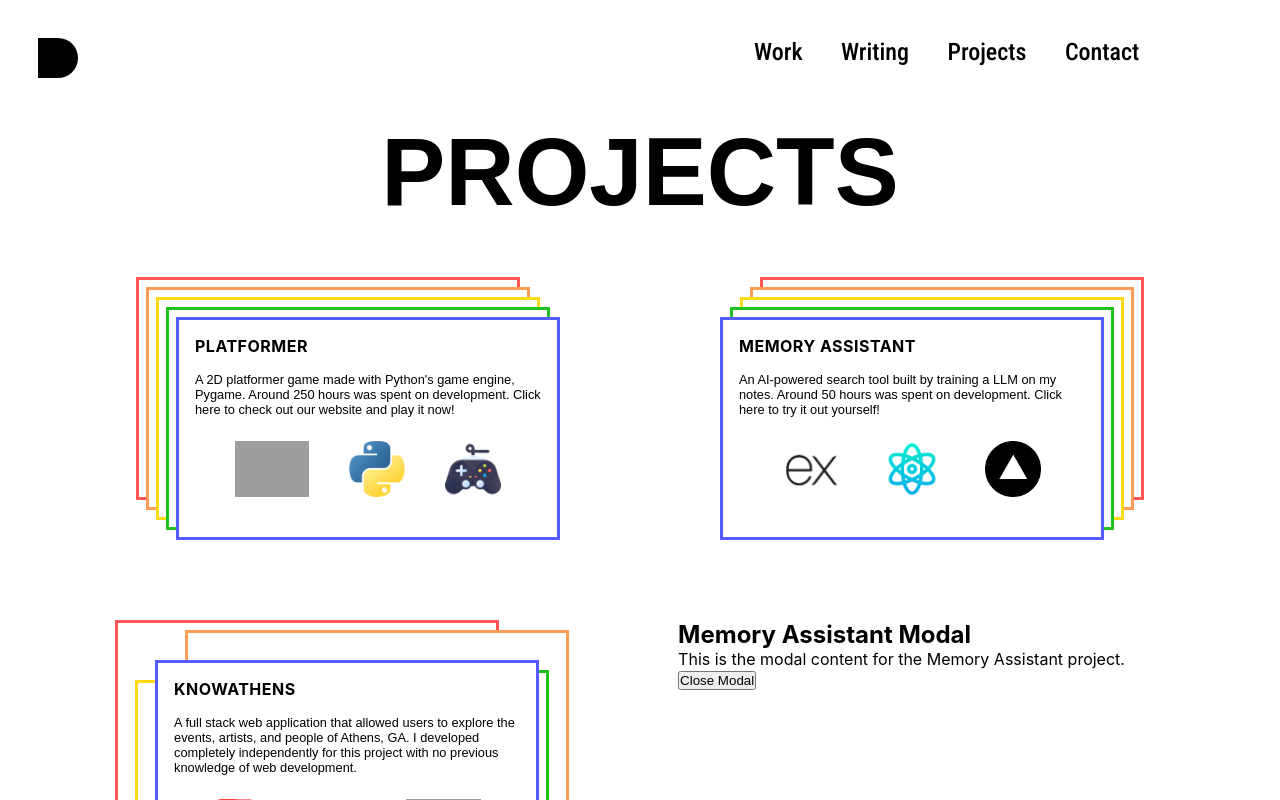
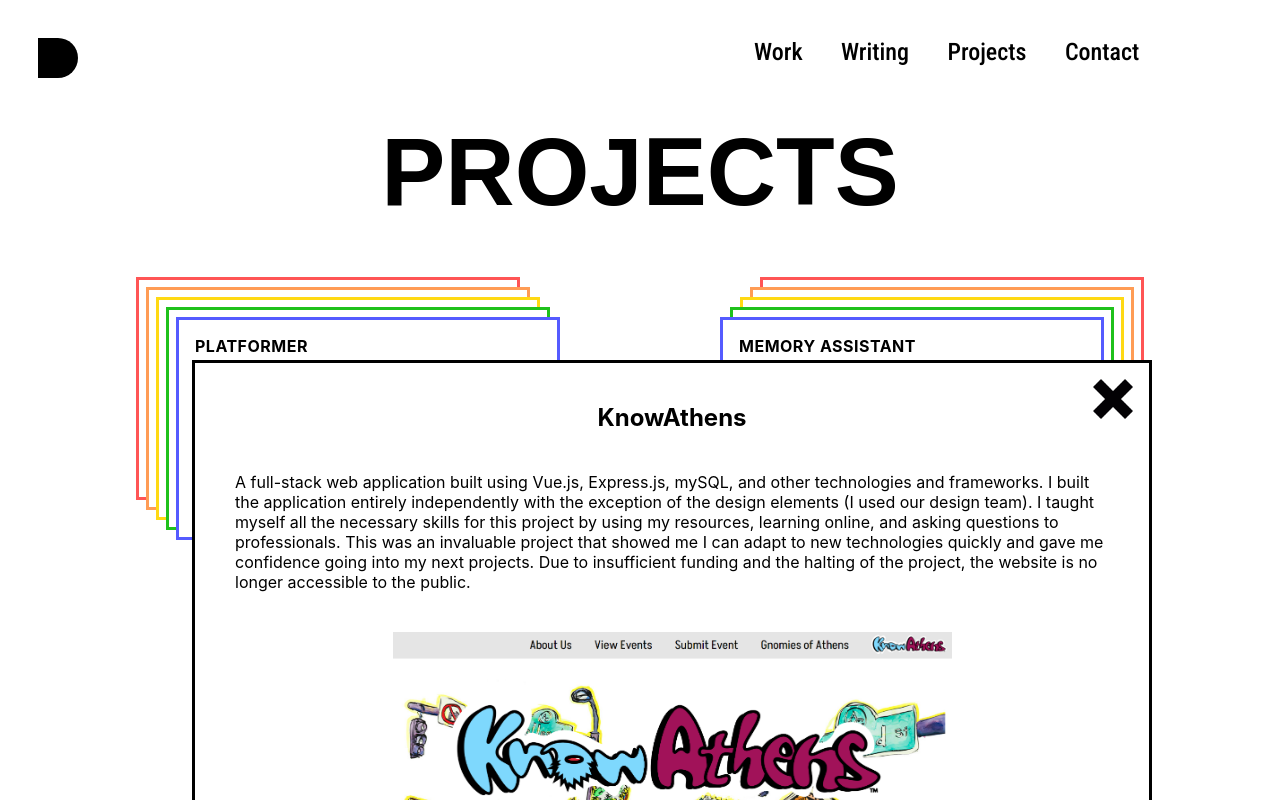
Before and after one commit to EL132/new-website, a React (Create React App) app: page /projects in a window 1280 px wide. Both pictures are taken after a click on the element 640 px from the left and 758 px from the top of the page. Shown: the top 800 px of the page. Built offline with nearby package versions, Linux system fonts and the light colour scheme; grey boxes are pictures that could not be loaded; a web font is replaced by a local one.

Commit message:
Complete project page

```diff
--- a/src/pages/Projects.js
+++ b/src/pages/Projects.js
@@ -53,10 +53,14 @@ function Projects () {
                 {isModalOpen && (
                     <div className='modal' onClick={closeModal}>
                         <div className='modal-content' onClick={(e) => e.stopPropagation()}>
-                        {/* Your modal content goes here */}
-                        <h2>Memory Assistant Modal</h2>
-                        <p>This is the modal content for the Memory Assistant project.</p>
-                        <button onClick={closeModal}>Close Modal</button>
+                            <button className='close-button' onClick={closeModal}>
+                                <img className='close-x' src='./assets/projects/x.png' alt='close button'/>
+                            </button>
+                            <h2 className='modal-title'>KnowAthens</h2>
+                            <p className='modal-body'>{text_blurbs.KnowAthensModal}</p>
+                            <div className='modal-image-container'>
+                                <img className='modal-image' src='./assets/projects/know-athens/ka-cover.png' alt='KnowAthens cover'/>
+                            </div>
                         </div>
                     </div>
                 )}
--- a/src/pages/styles/Home.css
+++ b/src/pages/styles/Home.css
@@ -59,6 +59,6 @@
 }
 
 .photo:hover {
-    transform: scale(1.2);
-    /* transform: translateY(-3vh); */
+    /* transform: scale(1.2); */
+    transform: translateY(-3vh);
 }
--- a/src/pages/styles/Projects.css
+++ b/src/pages/styles/Projects.css
@@ -18,3 +18,51 @@
     justify-content: space-evenly;
     margin-bottom: 15vh;
 }
+
+.modal-content {
+    display: flex;
+    flex-direction: column;
+    padding: 5vh;
+    gap: 5vh;
+    width: 75vw;
+    height: 75vh;
+    background-color: white;
+    color: black;
+    border: 3px solid black;
+    position: absolute;
+    top: 45vh;
+    left: 15vw;
+}
+
+.close-button {
+    top: 2vh;
+    right: 2vh;
+    position: absolute;
+    background-color: transparent;
+    border: none;
+    cursor: pointer;
+}
+
+.close-x {
+    height: 5vh;
+}
+
+.modal-title {
+    font-size: 3vh;
+    text-align: center;
+}
+
+.modal-body {
+    font-size: 2vh;
+}
+
+.modal-image-container {
+    display: flex;
+    justify-content: center;
+    align-items: center;
+}
+
+.modal-image {
+    height: 35vh;
+    width: 70vh;
+}
--- a/src/text/projectText.js
+++ b/src/text/projectText.js
@@ -1,9 +1,11 @@
 let memory_assistant = "An AI-powered search tool built by training a LLM on my notes. Around 50 hours was spent on development. Click here to try it out yourself!"
 let platformer = "A 2D platformer game made with Python's game engine, Pygame. Around 250 hours was spent on development. Click here to check out our website and play it now!"
 let KnowAthens = "A full stack web application that allowed users to explore the events, artists, and people of Athens, GA. I developed completely independently for this project with no previous knowledge of web development."
+let KnowAthensModal = "A full-stack web application built using Vue.js, Express.js, mySQL, and other technologies and frameworks. I built the application entirely independently with the exception of the design elements (I used our design team). I taught myself all the necessary skills for this project by using my resources, learning online, and asking questions to professionals. This was an invaluable project that showed me I can adapt to new technologies quickly and gave me confidence going into my next projects. Due to insufficient funding and the halting of the project, the website is no longer accessible to the public."
 
 export const text_blurbs = {
     memory_assistant,
     platformer,
-    KnowAthens
+    KnowAthens,
+    KnowAthensModal
 };
```
Also changed, not shown: public/assets/projects/know-athens/ka-cover.png (added), public/assets/projects/x.png (added).
